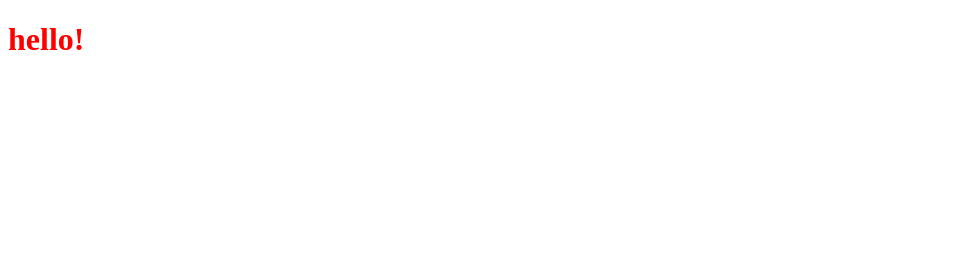
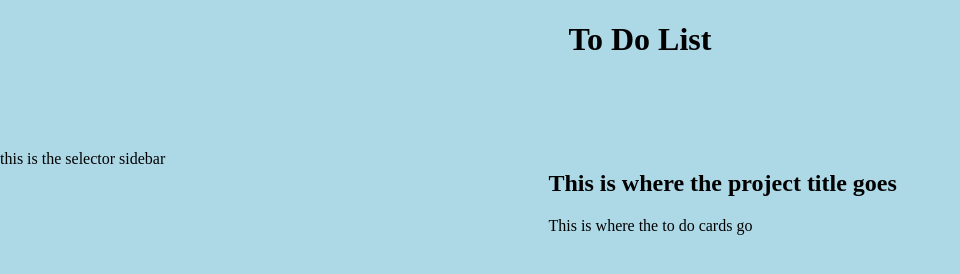
Before and after one commit to jc-cole/odin-to-do, a plain HTML site: page index.html in a window 1280 px wide. Shown: the whole page, without its empty margins (0-960 px from the left). Drawn offline with Linux system fonts and the light colour scheme.

Commit message:
set up grid layout

```diff
--- a/index.html
+++ b/index.html
@@ -7,7 +7,17 @@
     <link rel="stylesheet" href="styles.css">
 </head>
 <body>
-    <h1>hello!</h1>
+    <div id="grid">
+        <h1 class="page-title">To Do List</h1>
+        <div class="project-selector">
+            this is the selector sidebar
+        </div>
+        <div class="project-container">
+            <h2>This is where the project title goes</h2>
+            <div class="card-container">This is where the to do cards go</div>
+        </div>
+    </div>
+
     <script src="main.js"></script>
 </body>
 </html>
--- a/styles.css
+++ b/styles.css
@@ -1,3 +1,34 @@
-h1 {
-    color: red;
+:root {
+    --darkest-purple: #331D2C;
+    --dark-purple: #3F2E3E;
+    --purple: #A78295;
+    --tan: #EFE1D1;
 }
+body {
+    background-color: lightblue;
+    height: 100vh;
+    margin: 0px;
+}
+
+#grid {
+    display: grid;
+    grid-template-columns: max(250px, 1fr) 6fr;
+    grid-template-rows: 150px 1fr;
+}
+
+.page-title {
+    justify-self: center;
+
+    grid-row: 1;
+    grid-column: 1 / 3;
+}
+
+.project-selector {
+    grid-row: 2;
+    grid-column: 1;
+}
+
+.project-container {
+    grid-row: 2;
+    grid-column: 2;
+}
```
